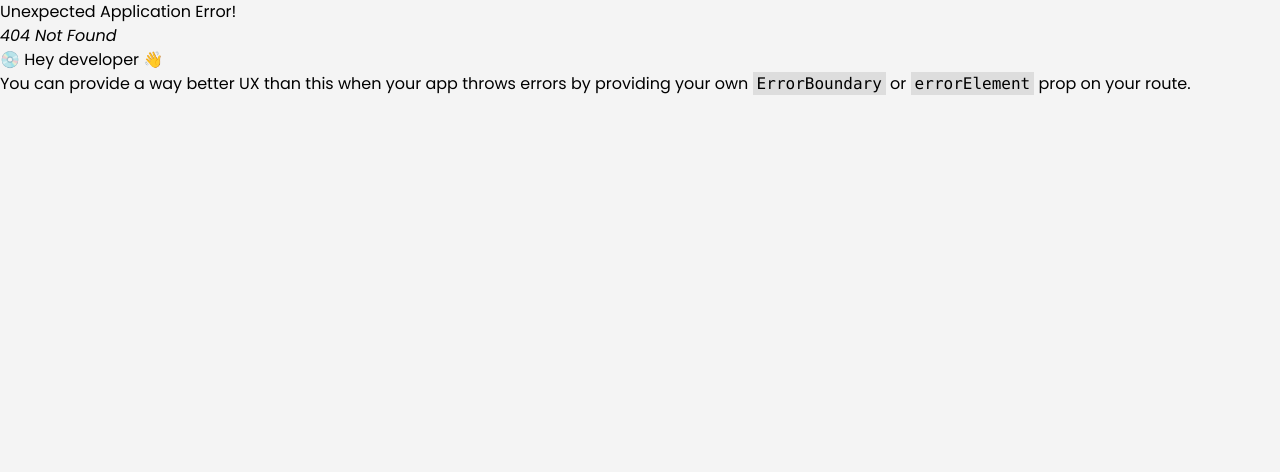
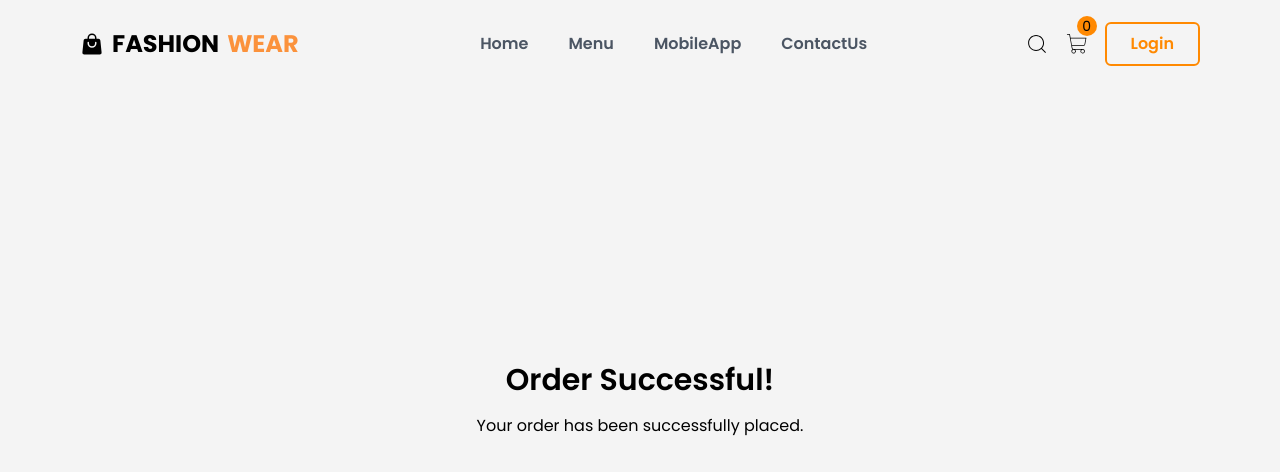
Before and after one commit to jenisha987/E-commerce-Website, a React (Vite) app in the folder e-commerce/: page /success in a window 1280 px wide. Before the commit this address had no page. Shown: the top 472 px of the page. Built offline with nearby package versions, Linux system fonts and the light colour scheme.

Commit message:
refactored success page

```diff
--- a/e-commerce/src/App.jsx
+++ b/e-commerce/src/App.jsx
@@ -3,15 +3,15 @@ import { createBrowserRouter, createRoutesFromElements, Route, RouterProvider }
 import Navbar from "./components/Navbar";
 import Home from "./pages/Home";
 import Layout from "./components/Layout";
-import Cart from "./components/Cart";
-import PlaceOrder from "./pages/PlaceOrder";
+import Success from "./pages/Success";
+import Error from "./pages/Error";
 
 
 const router = createBrowserRouter(createRoutesFromElements(
     <Route path="/" element={<Layout />} >
         <Route index element={<Home />} />
-        <Route path="/cart" element={<Cart />} />
-        <Route path="/order" element={<PlaceOrder />} />
+        <Route path="/success" element={<Success />} />
+        <Route path="/*" element={<Error />} />
     </Route>
 ))
 
--- a/e-commerce/src/components/Cart.jsx
+++ b/e-commerce/src/components/Cart.jsx
@@ -2,12 +2,20 @@ import React, { useState } from "react";
 import { IoMdCloseCircle } from "react-icons/io";
 import CartItem from "./CartItem";
 import { useSelector } from "react-redux";
+import { useNavigate } from "react-router-dom";
 
 export default function Cart({ activeCart, setActiveCart }) {
 
     const cartItems = useSelector(state => state.cart.cart);
     const totalQty = cartItems.reduce((totalQty, item) => totalQty + item.qty, 0)
     const totalPrice = cartItems.reduce((totalPrice, item) => totalPrice + item.qty * item.price, 0)
+
+    const navigate = useNavigate();
+
+    const handleCheckout = () => {
+        setActiveCart(false); // Hide the cart
+        navigate("/success"); // Navigate to the checkout page
+      };
 
     return (
         <>
@@ -37,7 +45,12 @@ export default function Cart({ activeCart, setActiveCart }) {
                     <h3 className="font-semibold text-gray-800">Items : {totalQty}</h3>
                     <h3 className="font-semibold text-gray-800">Total Amount: Rs.{totalPrice}</h3>
                     <hr className="my-2" />
-                    <button className="bg-primary md:w-[28vw] w-[86vw] lg:w-[16vw] font-bold px-20 text-white py-2 rounded-lg mb-8">Checkout</button>
+                    <button
+                    onClick={handleCheckout}
+                    className="bg-primary md:w-[28vw] w-[86vw] lg:w-[16vw] font-bold px-20 text-white py-2 rounded-lg mb-8"
+                    >
+                        Checkout
+                    </button>
                 </div>
             </div>
 
--- a/e-commerce/src/pages/PlaceOrder.jsx
+++ b/e-commerce/src/pages/Error.jsx
@@ -1,9 +1,9 @@
 import React from "react";
 
-export default function PlaceOrder() {
+export default function Error() {
     return (
         <div>
-            <h1>Place Order</h1>
+            <h1>Error</h1>
         </div>
     )
 }
--- /dev/null
+++ b/e-commerce/src/pages/Success.jsx
@@ -0,0 +1,10 @@
+import React from "react";
+
+export default function Success() {
+    return (
+        <div className="flex flex-col items-center justify-center h-screen">
+            <h2 className="text-3xl font-semibold mb-4">Order Successful!</h2>
+            <p>Your order has been successfully placed.</p>
+        </div>
+    )
+}
```
